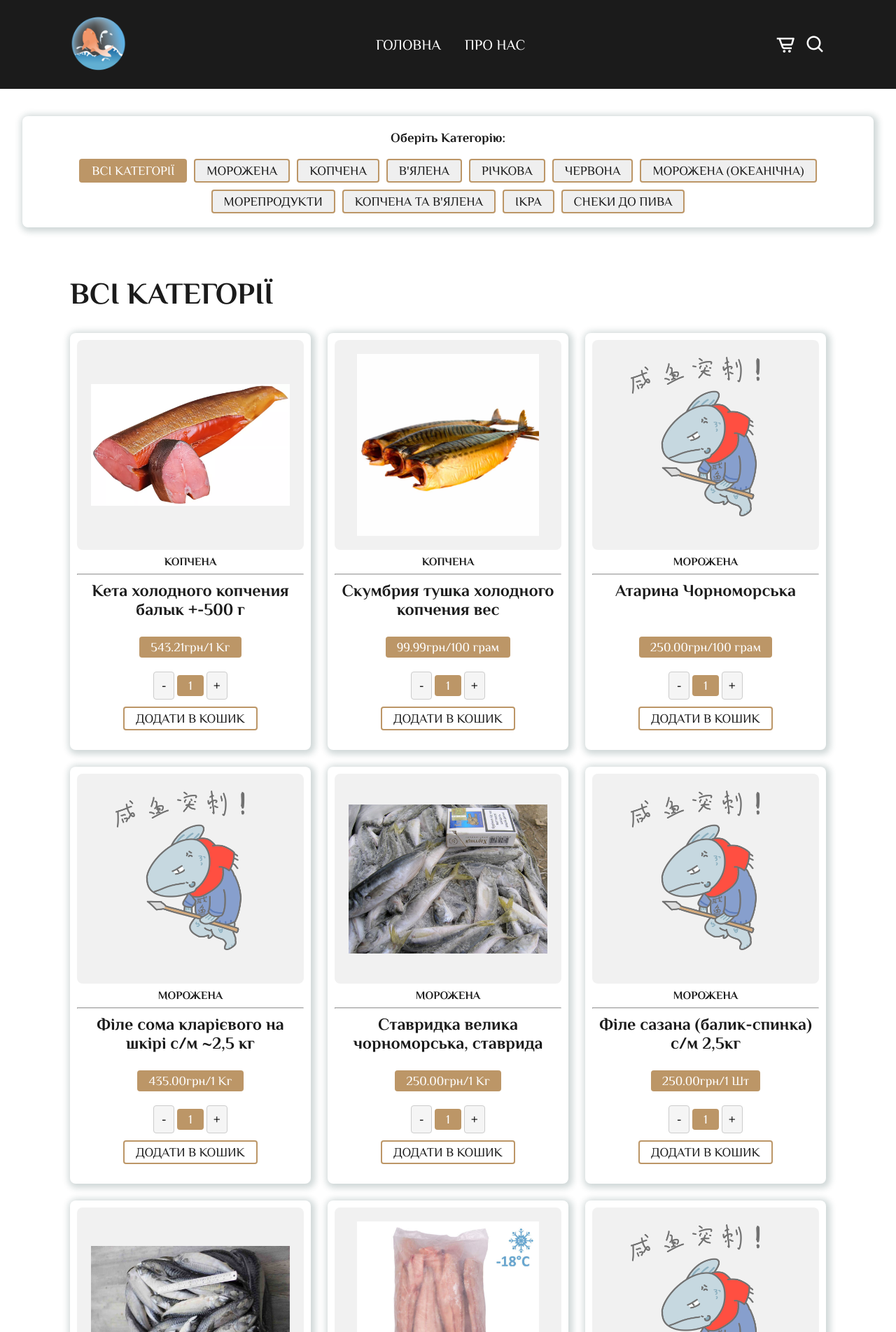
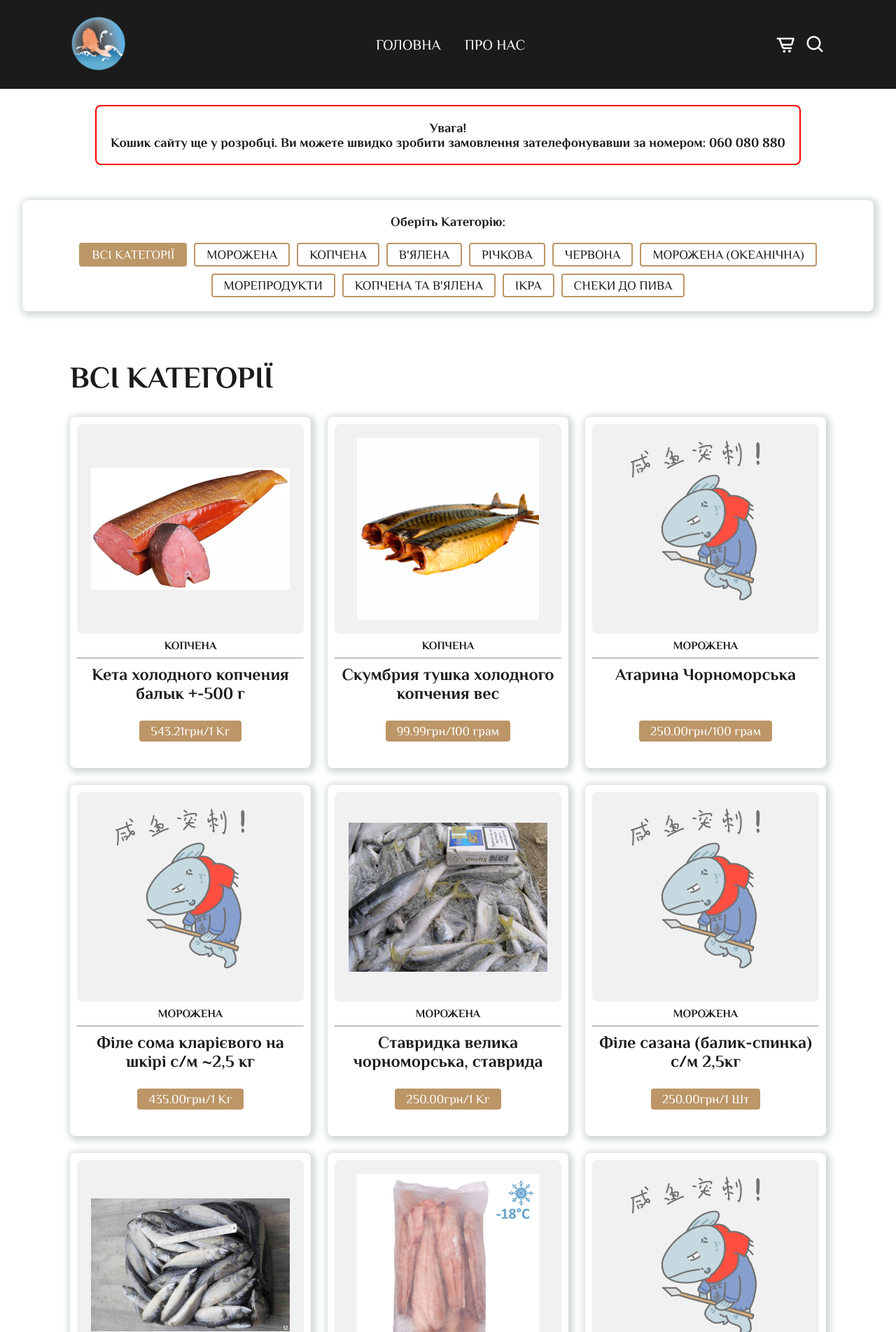
Before and after one commit to Ayshyama/Smack_online_store, a Django app: page /products/all in a window 1280 px wide. Shown: the top 1904 px of the page at 70% size. Run offline with Django 4.2, Linux system fonts and the light colour scheme; data comes from the database, SQL or seed files in the repository.

Commit message:
fixed buttons, fixed modal windows, fixed description and made test-release version

```diff
--- a/store/static/css/style.css
+++ b/store/static/css/style.css
@@ -303,20 +303,46 @@ header.shadow {
     color: var(--text-color);
 }
 
+.temp-message {
+    margin-top: 150px;
+    width: 100%;
+    display: flex;
+    flex-direction: column;
+    align-items: center;
+    justify-content: center;
+    text-align: center;
+}
+.temp-develop {
+    display: flex;
+    margin-top: 0rem;
+    margin-left: 2rem;
+    margin-right: 2rem;
+    position: relative;
+    padding: 20px;
+    flex-direction: column;
+    justify-content: center;
+    border-radius: 0.5rem;
+    border: 2px solid red;
+    align-items: stretch;
+    height: 100%;
+}
+.temp-develop h3 {
+    color: var(--text-color);
+}
+
 .categories-selector {
-    margin-top: 100px;
+    margin-top: 50px;
     width: 100%;
     display: flex;
     flex-direction: column;
     align-items: center;
     justify-content: center;
     margin-bottom: 20px;
-    padding-top: 50px;
     text-align: center;
 }
 .categories-box {
     display: flex;
-    margin-top: 1rem;
+    margin-top: 0rem;
     margin-left: 2rem;
     margin-right: 2rem;
     position: relative;
@@ -326,8 +352,7 @@ header.shadow {
     border-radius: 0.5rem;
     box-shadow: var(--box-shadow);
     align-items: stretch;
-    height: 100%; /
-
+    height: 100%;
 }
 
 .category-buttons {
--- a/store/templates/base.html
+++ b/store/templates/base.html
@@ -49,18 +49,19 @@
     <section class="home" id="home">
         <div class="intro-container">
             <div class="home-text">
-                <h1>Смачна копчена риба</h1>
+                <h1>Рибний смак </h1>
                 <br>
-                <p>Lorem ipsum dolor sit amet, consectetur adipisicing elit. Autem cum cupiditate dicta, earum eum
-                    facere hic
-                    nam odit quod rem!</p>
-                <p>Lorem ipsum dolor sit amet, consectetur adipisicing elit. Accusamus ad distinctio doloremque dolores
-                    eius
-                    eligendi esse et expedita officiis suscipit!</p>
+                <p>Ми пропонуємо широкий асортимент свіжих морепродуктів і риби.
+                    Незалежно від того, де ви знаходитесь в Україні, "Рибний смак" забезпечує швидку доставку,
+                    щоб ви могли насолоджуватися свіжістю і якістю наших продуктів.
+
+                </p>
+                <p> Особлива гордість нашого магазину - це самостійно копчена та в'ялена риба.
+                    Завдяки багатому досвіду та натхненню нашого власника, кожна порція готується з особливою любов'ю і турботою.</p>
                 <br>
                 <br>
                 <div class="btn-container">
-                    <a href="{% url 'store:products' 'all' %}" class="btn">Замовити Онлайн</a>
+                    <a href="{% url 'store:products' 'all' %}" class="btn">Замовити</a>
                 </div>
                 <br>
             </div>
--- a/store/templates/index.html
+++ b/store/templates/index.html
@@ -17,5 +17,5 @@
             </a>
             {% endfor %}
         </div>
-    </section>В
+    </section>
 {% endblock %}
--- a/store/templates/products.html
+++ b/store/templates/products.html
@@ -12,7 +12,12 @@
     </ul>
 {% endblock %}
 {% block content %}
-
+    <div class="temp-message">
+        <div class="temp-develop">
+            <h3>Увага!</h3>
+            <h3>Кошик сайту ще у розробці. Ви можете швидко зробити замовлення зателефонувавши за номером: 060 080 880</h3>
+        </div>
+    </div>
     <!--  Categories Selector  -->
     <div class="categories-selector">
         <div class="categories-box">
@@ -21,16 +26,14 @@
                 {% if not cat_obj %}
                     <button class="category-button chosen">Всі категорії</button>
                 {% else %}
-                    <button class="category-button"><a href="{% url 'store:products' 'all' %}">Всі категорії</a>
-                    </button>
+                    <a href="{% url 'store:products' 'all' %}" class="category-button">Всі категорії</a>
                 {% endif %}
 
                 {% for cat in cats %}
                     {% if cat == cat_obj %}
                         <button class="category-button chosen">{{ cat.name }}</button>
                     {% else %}
-                        <button class="category-button"><a href="{{ cat.get_absolute_url }}">{{ cat.name }}</a>
-                        </button>
+                        <a href="{{ cat.get_absolute_url }}" class="category-button">{{ cat.name }}</a>
                     {% endif %}
                 {% endfor %}
 
@@ -61,12 +64,12 @@
 
                     <div class="content">
                         <span>{{ product.price }}грн/{{ product.measure }}</span>
-                        <div class="counter">
-                            <button class="counter-btn minus">-</button>
-                            <span class="counter-value">1</span>
-                            <button id="{{ product.id }}" class="counter-btn plus">+</button>
-                        </div>
-                        <a href="{% url 'store:cart' product.id %}">Додати в кошик</a>
+{#                        <div class="counter">#}
+{#                            <button class="counter-btn minus">-</button>#}
+{#                            <span class="counter-value">1</span>#}
+{#                            <button id="{{ product.id }}" class="counter-btn plus">+</button>#}
+{#                        </div>#}
+{#                        <a href="{% url 'store:cart' product.id %}">Додати в кошик</a>#}
                     </div>
                     <br>
                 </div>
```
